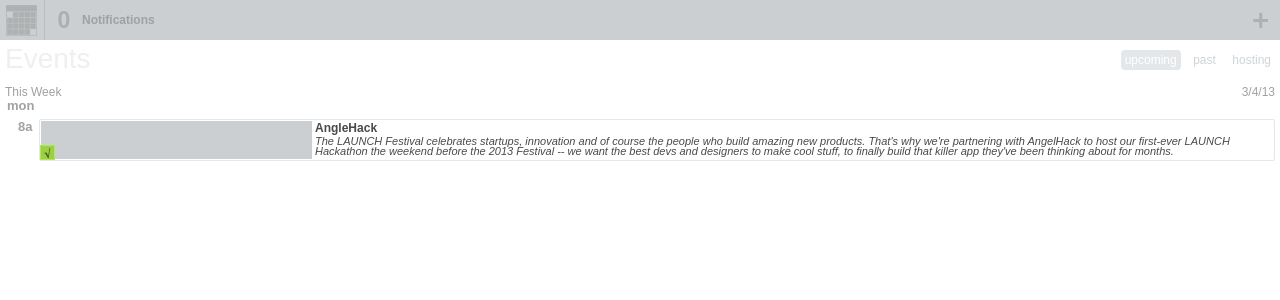
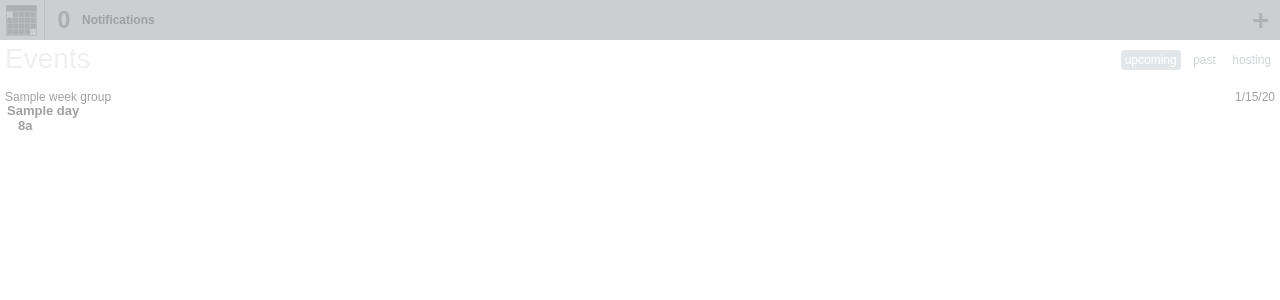
Before and after one commit to a-huy/collvent, a Django app: template events/templates/list.html in a window 1280 px wide. Shown: the top 300 px of the page. Run offline with Django 3.2, Linux system fonts and the light colour scheme; the template is opened without the code that fills it: most values are stand-ins (such as "Sample title", 1, 10 or a date in 2020); parts of the project's set-up code (start-up, migrations or seed data) failed here and were passed over.

Commit message:
Hooked up list.html is events to view data.

```diff
--- a/collvent/urls.py
+++ b/collvent/urls.py
@@ -18,5 +18,5 @@ urlpatterns = patterns('',
     url(r'^login/$', 'accounts.views.login', name='login'),
     url(r'^logout/$', 'accounts.views.logout', name='logout'),
     url(r'^events/', include('events.urls')),
-    url(r'^conversations/', include('conversations.urls')),
+    # url(r'^conversations/', include('conversations.urls')),
 )
--- a/content/static/styles/events/list.css
+++ b/content/static/styles/events/list.css
@@ -10,7 +10,7 @@
 {
 	height: 18px;
 	margin-top: 5px;
-	margin-bottom: 18px;
+	margin-bottom: 5px;
 
 	line-height: 18px;
 	vertical-align: top;
@@ -44,6 +44,8 @@
 
 #EventList .weekGroup .weekHeader
 {
+	margin-top: 23px;
+
 	line-height: 12px;
 }
 
--- a/events/groups.py
+++ b/events/groups.py
@@ -39,13 +39,13 @@ def groupIntoWeeks( events ):
 	if thisWeek:
 		# print 'this week: ', thisWeek
 		dayGroups = groupIntoDays(thisWeek);
-		groups.append( {'title':'This Week', 'dayGroups':dayGroups} )
+		groups.append( {'title':'This Week', 'date':thisWeek[0].start_date.date(), 'dayGroups':dayGroups} )
 	if nextWeek:
 		dayGroups = groupIntoDays(nextWeek);
-		groups.append( {'title':'Next Week', 'dayGroups':dayGroups} )
+		groups.append( {'title':'Next Week', 'date':nextWeek[0].start_date.date(), 'dayGroups':dayGroups} )
 	if rest:
 		dayGroups = groupIntoDays(rest);
-		groups.append( {'title':'Rest', 'dayGroups':dayGroups} )
+		groups.append( {'title':'Rest', 'date':rest[0].start_date.date(), 'dayGroups':dayGroups} )
 	return groups
 
 def groupIntoDays( events ):
--- a/events/templates/list.html
+++ b/events/templates/list.html
@@ -16,33 +16,40 @@
 			</div>
 		</div>
 		<div class="listResults">
+			{% for weekGroup in weekGroups %}
 				<div class="weekGroup">
 					<div class="weekHeader">
-					<div class="left weekTitle">This Week</div>
-					<div class="right weekDate">3/4/13</div>
+						<div class="left weekTitle">{{ weekGroup.title }}</div>
+						<div class="right weekDate">{{ weekGroup.date|date:"n/j/y" }}</div>
 						<div style="clear:both;"></div>
 					</div>
+                    {% for dayGroup in weekGroup.dayGroups %}
     					<div class="dayGroup">
-					<div class="dayTitle">mon</div>
+    						<div class="dayTitle">{{ dayGroup.day }}</div>
+                            {% for hourGroup in dayGroup.hourGroups %}
         						<div class="hourGroup">
-						<div class="left hourTitle" style="display: inline-block">8a</div><!--
-						--><div class="eventContainer">
+        							<div class="left hourTitle" style="display: inline-block">8a</div>
+                                        {% for event in hourGroup.events %}
+                                            <div class="eventContainer">
                 								<div class="event rsvpYes notificationCountEmpty">
                 									<div class="eventRsvp"></div>
                 									<div class="left eventImage">
                 										<ing src=""/>
                 									</div>
                 									<div class="eventBody"><!--
-									--><div class="eventTitle">AngleHack</div><!--
-									--><div class="eventDescription">
-										The LAUNCH Festival celebrates startups, innovation and of course the people who build amazing new products. That's why we're partnering with AngelHack to host our first-ever LAUNCH Hackathon the weekend before the 2013 Festival -- we want the best devs and designers to make cool stuff, to finally build that killer app they've been thinking about for months.
-									</div>
+                										--><div class="eventTitle">{{ event.title }}</div><!--
+                										--><div class="eventDescription">{{ event.description }}</div>
                 										<div class="notificationCount">3</div>
                 									</div>
                                                 </div>
                 							</div>
+                                        {% endfor %}
         						</div>
+                            {% endfor %}
     					</div>
+                    {% endfor %}
+				</div>
+			{% endfor %}
 		</div>
 	</div>
 {% endblock body %}
```
Lines whose indentation alone changed are shown as unchanged.
